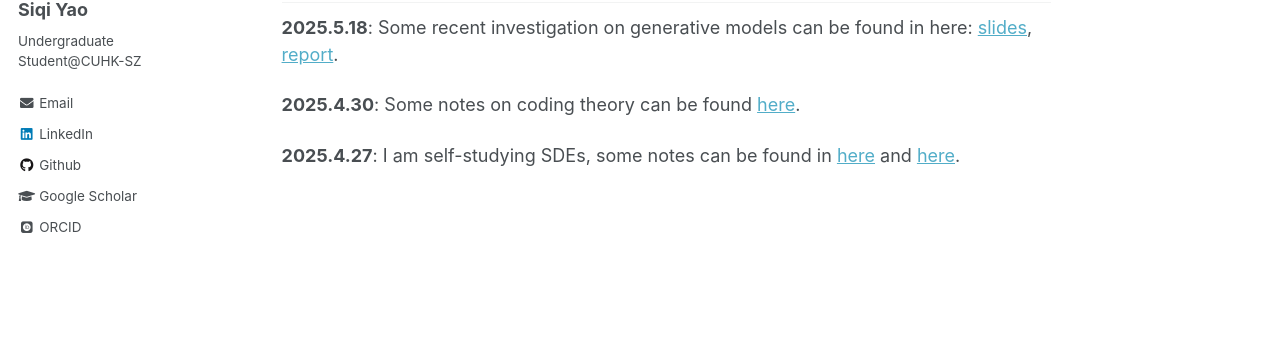
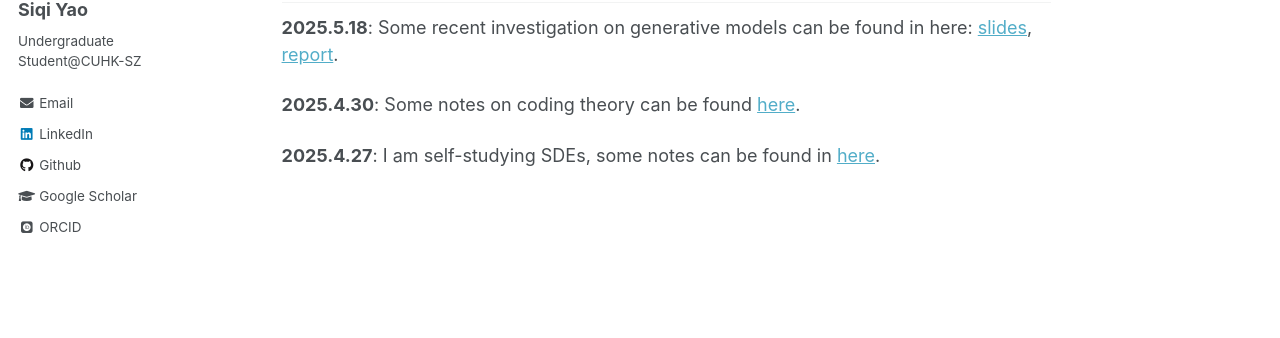
Before and after one commit to YaoSiqi2003/YaoSiqi2003.github.io, a Jekyll site: the page built from _pages/about.md, in a window 1280 px wide. Shown: the part 304-642 px from the top of the page. Built offline with Jekyll 4.4.1, drawn with Linux system fonts in a browser that asks for light colours; some web fonts are replaced.

Commit message:
Modify homepage

```diff
--- a/_pages/about.md
+++ b/_pages/about.md
@@ -21,4 +21,4 @@ redirect_from:
 
 
 
-<p><strong>2025.4.27</strong>: I am self-studying SDEs, some notes can be found in <a href="https://github.com/YaoSiqi2003/Notes-on-SDE">here</a> and <a href="https://github.com/YaoSiqi2003/Notes-on-Fokker-Planck-Equation">here</a>.</p>
+<p><strong>2025.4.27</strong>: I am self-studying SDEs, some notes can be found in <a href="https://github.com/YaoSiqi2003/Notes-on-SDE">here</a>.</p>
```
